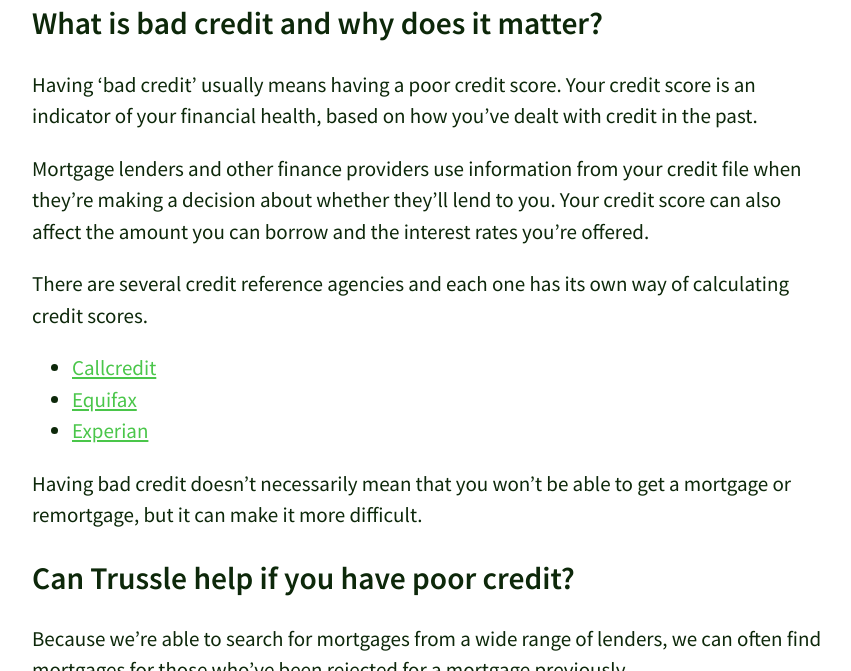
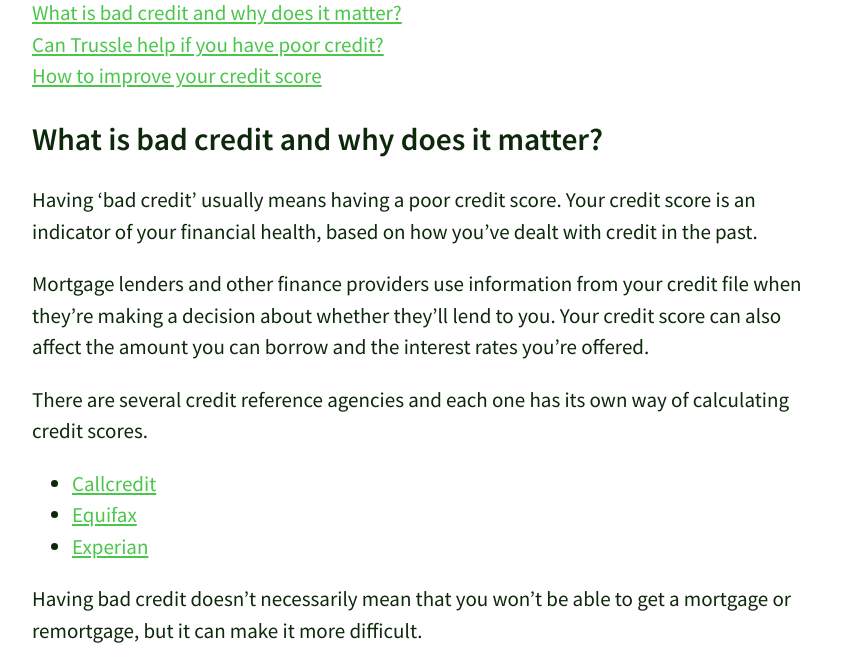
Before and after one commit to olitrussle/blog, a Jekyll site: the page built from _posts/2017-03-22-getting-a-mortgage-with-bad-credit.md, in a window 1280 px wide and 900 px high, scrolled down 577 px, cut to the strip 229-900 px from the top of the window. Shown: the whole strip, without its empty margins (208-1059 px from the left). Built offline with Jekyll 4.4.1, drawn with Linux system fonts in a browser that asks for light colours; comment, search, counter and statistics services are not loaded.

Commit message:
Updated 2017-03-22-getting-a-mortgage-with-bad-credit.md

```diff
--- a/_posts/2017-03-22-getting-a-mortgage-with-bad-credit.md
+++ b/_posts/2017-03-22-getting-a-mortgage-with-bad-credit.md
@@ -10,6 +10,10 @@ author: Oli West
 date: '2017-03-22 T00:00:00.000Z'
 ---
 ![Mortgage bad credit]({{site.baseurl}}/images/post_images/Mortgage%20with%20bad%20credit.jpg)
+
+[What is bad credit and why does it matter?](#what-is-bad-credit-and-why-does-it-matter)
+[Can Trussle help if you have poor credit?](#can-trussle-help-if-you-have-poor-credit)
+[How to improve your credit score](#how-to-improve-your-credit-score)
 
 ## What is bad credit and why does it matter?
 Having ‘bad credit’ usually means having a poor credit score. Your credit score is an indicator of your financial health, based on how you’ve dealt with credit in the past.
```
